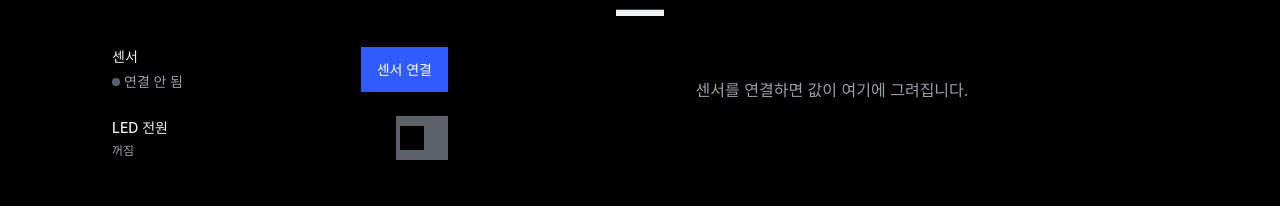
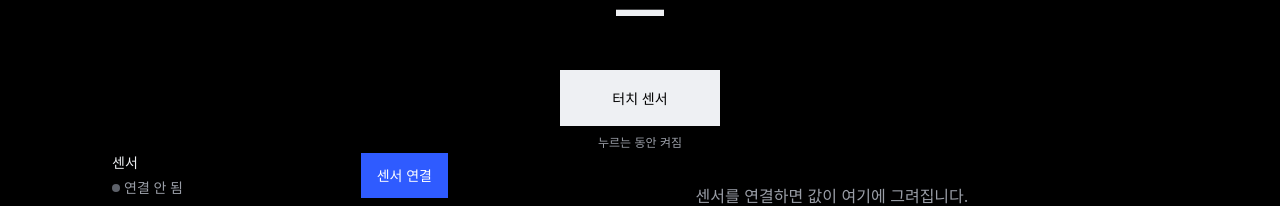
Before and after one commit to nkimmmm/ah, a React (Vite) app: page / in a window 1280 px wide. Shown: the part 849-1055 px from the top of the page. Built offline with nearby package versions, Linux system fonts and the light colour scheme; the HTML template or start-up script is replaced by a standard one; a web font is replaced by a local one.

Commit message:
Add press-and-hold touch sensor
Co-Authored-By: figma[bot] <198110074+figma[bot]@users.noreply.github.com>
Figma-Prompt-ID: 90
Figma-Session-ID: 87035637-0b6e-46f8-9ec7-0a3c49471ce3

```diff
--- a/src/App.tsx
+++ b/src/App.tsx
@@ -49,7 +49,11 @@ export default function App() {
   return (
     <main className="app-shell">
       <ProductHeader />
-      <SensorMoon value={readings.at(-1)?.value} power={power} />
+      <SensorMoon
+        value={readings.at(-1)?.value}
+        power={power}
+        onPowerChange={setPower}
+      />
 
       <div className="lower-grid">
         <section className="controls" aria-label="조명 제어">
--- a/src/components/SensorMoon.tsx
+++ b/src/components/SensorMoon.tsx
@@ -1,12 +1,14 @@
 import type { CSSProperties } from "react"
 import { SENSOR_MAX, SENSOR_MIN } from "../product"
+import TouchSensor from "./TouchSensor"
 
 type Props = {
   value?: number
   power: boolean
+  onPowerChange: (power: boolean) => void
 }
 
-export default function SensorMoon({ value, power }: Props) {
+export default function SensorMoon({ value, power, onPowerChange }: Props) {
   const level =
     value === undefined
       ? 0
@@ -31,6 +33,7 @@ export default function SensorMoon({ value, power }: Props) {
       <p className="t-value current-value">
         {value === undefined ? "—" : value.toLocaleString("ko-KR")}
       </p>
+      <TouchSensor power={power} onPowerChange={onPowerChange} />
     </section>
   )
 }
--- /dev/null
+++ b/src/components/TouchSensor.tsx
@@ -0,0 +1,84 @@
+import { useRef, useState } from "react"
+import { setLedPower } from "../lib/device"
+
+type Props = {
+  power: boolean
+  onPowerChange: (power: boolean) => void
+}
+
+export default function TouchSensor({ power, onPowerChange }: Props) {
+  const [pressed, setPressed] = useState(false)
+  const [error, setError] = useState(false)
+  const pressedRef = useRef(false)
+  const desiredPower = useRef(power)
+  const updateQueue = useRef(Promise.resolve())
+
+  const changePower = (nextPower: boolean) => {
+    desiredPower.current = nextPower
+    onPowerChange(nextPower)
+    setError(false)
+
+    updateQueue.current = updateQueue.current.then(async () => {
+      const succeeded = await setLedPower(nextPower)
+      if (!succeeded && desiredPower.current === nextPower) {
+        onPowerChange(!nextPower)
+        setError(true)
+      }
+    })
+  }
+
+  const startPress = () => {
+    if (pressedRef.current) return
+    pressedRef.current = true
+    setPressed(true)
+    changePower(true)
+  }
+
+  const endPress = () => {
+    if (!pressedRef.current) return
+    pressedRef.current = false
+    setPressed(false)
+    changePower(false)
+  }
+
+  return (
+    <div className="touch-control">
+      <button
+        className={`t-label touch-sensor ${pressed ? "active" : ""}`}
+        type="button"
+        aria-label="터치 센서, 누르는 동안 조명 켜기"
+        aria-pressed={pressed}
+        onPointerDown={(event) => {
+          event.currentTarget.setPointerCapture(event.pointerId)
+          startPress()
+        }}
+        onPointerUp={endPress}
+        onPointerCancel={endPress}
+        onLostPointerCapture={endPress}
+        onKeyDown={(event) => {
+          if (!event.repeat && (event.key === " " || event.key === "Enter")) {
+            event.preventDefault()
+            startPress()
+          }
+        }}
+        onKeyUp={(event) => {
+          if (event.key === " " || event.key === "Enter") {
+            event.preventDefault()
+            endPress()
+          }
+        }}
+        onBlur={endPress}
+        onClick={(event) => event.preventDefault()}
+      >
+        터치 센서
+      </button>
+      <p className="t-caption touch-status" role="status">
+        {error
+          ? "전원 변경 실패, 다시 시도"
+          : pressed
+            ? "터치 중, 켜짐"
+            : "누르는 동안 켜짐"}
+      </p>
+    </div>
+  )
+}
--- a/styles/globals.css
+++ b/styles/globals.css
@@ -133,6 +133,34 @@ button { border: 0; border-radius: 0; }
 .current-value {
   margin-top: var(--space-6);
   color: var(--ink);
+}
+
+.touch-control {
+  display: flex;
+  flex-direction: column;
+  align-items: center;
+  margin-top: var(--space-6);
+}
+
+.touch-sensor {
+  min-width: 160px;
+  min-height: 56px;
+  padding: var(--space-3) var(--space-6);
+  background: var(--ink);
+  color: var(--surface);
+  cursor: pointer;
+  touch-action: none;
+  user-select: none;
+}
+
+.touch-sensor.active {
+  background: var(--brand);
+  color: var(--on-brand);
+}
+
+.touch-status {
+  margin: var(--space-2) 0 0;
+  color: var(--ink-muted);
 }
 
 .lower-grid {
```
